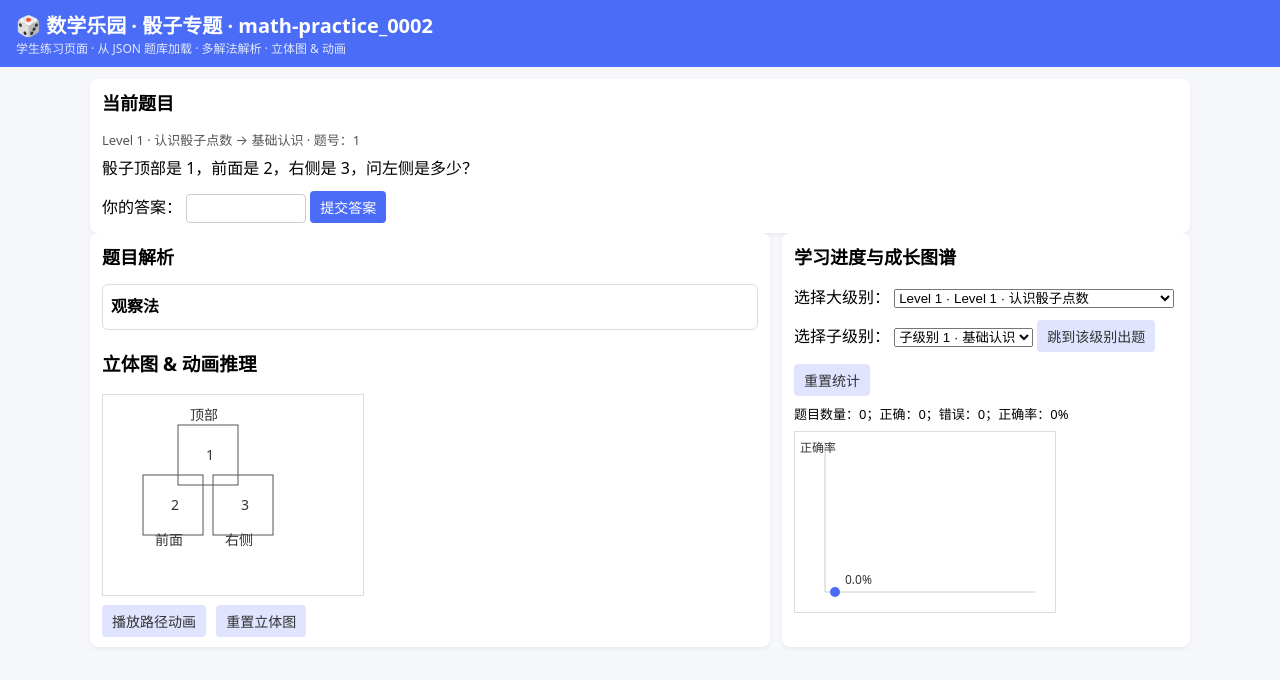
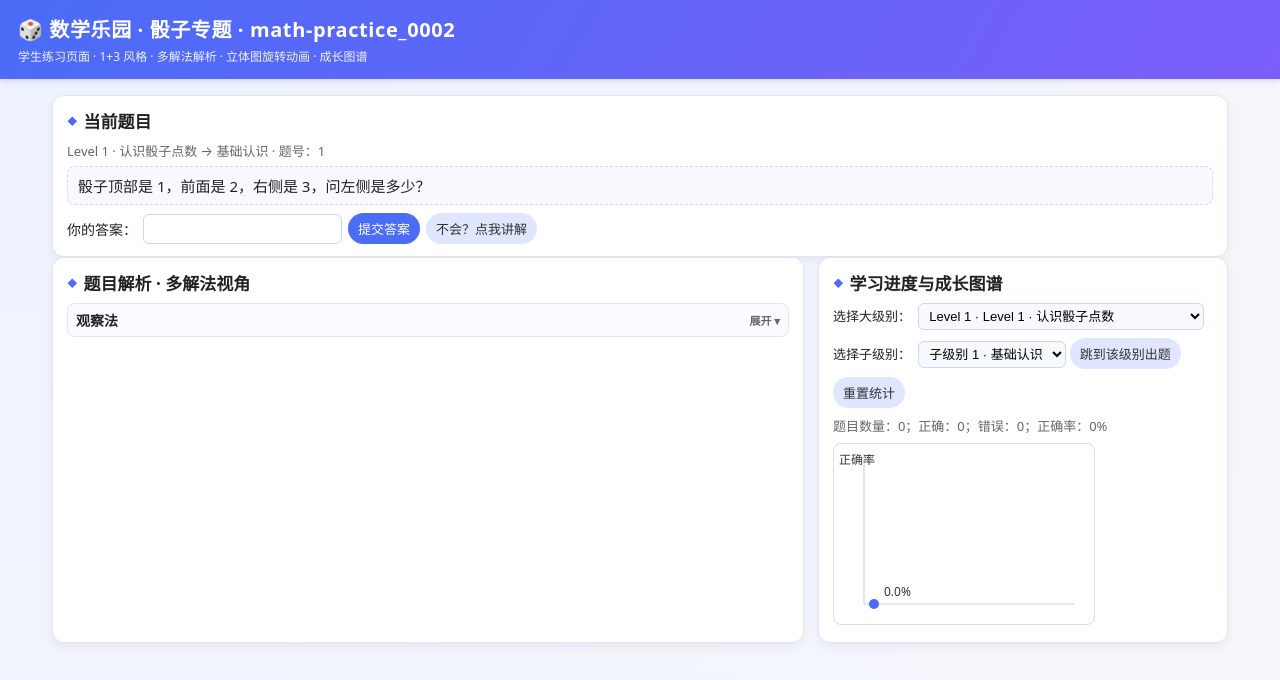
Before and after one commit to always001/always001.github.io, a plain HTML site: page math-practice_0002.html in a window 1280 px wide. Drawn offline with Linux system fonts and the light colour scheme.

Commit message:
复刻布局之前内测版第一版的布局

```diff
--- a/math-practice_0002.html
+++ b/math-practice_0002.html
@@ -5,62 +5,200 @@
 <title>🎲 数学乐园 · 骰子专题 · math-practice_0002</title>
 <meta name="viewport" content="width=device-width, initial-scale=1.0" />
 <style>
+  :root {
+    --bg: #f5f7fb;
+    --card-bg: #ffffff;
+    --primary: #4a6cf7;
+    --primary-soft: #e0e6ff;
+    --border-soft: #e2e6f3;
+    --text-main: #222;
+    --text-sub: #666;
+  }
+  * { box-sizing: border-box; }
   body {
-    font-family: system-ui, -apple-system, BlinkMacSystemFont, "Segoe UI", sans-serif;
     margin: 0;
     padding: 0;
-    background: #f5f7fb;
+    font-family: system-ui, -apple-system, BlinkMacSystemFont, "Segoe UI", sans-serif;
+    background: radial-gradient(circle at top left, #eef2ff, #f5f7fb);
+    color: var(--text-main);
   }
   header {
-    background: #4a6cf7;
+    background: linear-gradient(120deg, #4a6cf7, #7b5dfd);
     color: #fff;
-    padding: 10px 16px;
+    padding: 14px 18px;
+    box-shadow: 0 2px 6px rgba(0,0,0,0.12);
   }
   header h1 {
     margin: 0;
     font-size: 20px;
+    letter-spacing: 0.03em;
   }
   header small {
     display: block;
+    margin-top: 4px;
     font-size: 12px;
-    opacity: 0.85;
+    opacity: 0.9;
   }
   main {
-    padding: 12px;
-    max-width: 1100px;
-    margin: 0 auto;
+    max-width: 1200px;
+    margin: 16px auto;
+    padding: 0 12px 20px;
   }
-  .grid {
+  .layout {
     display: grid;
-    grid-template-columns: 2fr 1.2fr;
-    gap: 12px;
+    grid-template-columns: 2.2fr 1.2fr;
+    gap: 14px;
   }
   .panel {
-    background: #fff;
-    border-radius: 8px;
-    padding: 10px 12px;
-    box-shadow: 0 2px 4px rgba(0,0,0,0.06);
+    background: var(--card-bg);
+    border-radius: 12px;
+    padding: 12px 14px;
+    box-shadow: 0 4px 10px rgba(15,23,42,0.06);
+    border: 1px solid var(--border-soft);
   }
   .panel h2 {
-    margin-top: 0;
-    font-size: 18px;
+    margin: 0 0 8px;
+    font-size: 17px;
+    display: flex;
+    align-items: center;
+    gap: 6px;
+  }
+  .panel h2::before {
+    content: "◆";
+    font-size: 10px;
+    color: var(--primary);
+  }
+  .meta {
+    font-size: 13px;
+    color: var(--text-sub);
+    margin-bottom: 6px;
+  }
+  .statement {
+    font-size: 15px;
+    padding: 8px 10px;
+    border-radius: 8px;
+    background: #f8f9ff;
+    border: 1px dashed #d3d8f5;
+    margin-bottom: 8px;
+  }
+  .answer-row {
+    display: flex;
+    flex-wrap: wrap;
+    align-items: center;
+    gap: 6px;
+    margin-top: 4px;
+  }
+  .answer-row label {
+    font-size: 14px;
+  }
+  input[type="text"] {
+    padding: 6px 8px;
+    border-radius: 6px;
+    border: 1px solid #cbd5f5;
+    min-width: 120px;
+    font-size: 14px;
+  }
+  input[type="text"]:focus {
+    outline: none;
+    border-color: var(--primary);
+    box-shadow: 0 0 0 1px rgba(74,108,247,0.25);
   }
   button {
     padding: 6px 10px;
-    border-radius: 4px;
+    border-radius: 999px;
     border: none;
     cursor: pointer;
+    font-size: 13px;
+    display: inline-flex;
+    align-items: center;
+    gap: 4px;
+    white-space: nowrap;
+  }
+  button.primary {
+    background: var(--primary);
+    color: #fff;
+  }
+  button.primary:hover {
+    background: #3b5ae0;
+  }
+  button.secondary {
+    background: var(--primary-soft);
+    color: #333;
+  }
+  button.secondary:hover {
+    background: #d4dcff;
+  }
+  .answer-result {
+    font-size: 13px;
+    min-height: 18px;
+  }
+  .solution-panel {
+    border-radius: 8px;
+    border: 1px solid #e1e4f5;
+    margin-bottom: 8px;
+    background: #fafbff;
+  }
+  .solution-title {
+    padding: 6px 8px;
     font-size: 14px;
-    margin-right: 6px;
-    margin-top: 4px;
+    font-weight: 600;
+    cursor: pointer;
+    display: flex;
+    justify-content: space-between;
+    align-items: center;
   }
-  button.primary { background: #4a6cf7; color: #fff; }
-  button.secondary { background: #e0e4ff; color: #333; }
-  input[type="text"] {
-    padding: 6px;
-    border-radius: 4px;
-    border: 1px solid #ccc;
-    box-sizing: border-box;
+  .solution-title::after {
+    content: "展开 ▾";
+    font-size: 11px;
+    color: var(--text-sub);
+  }
+  .solution-title.open::after {
+    content: "收起 ▴";
+  }
+  .solution-content {
+    padding: 6px 10px 8px;
+    font-size: 13px;
+    color: var(--text-main);
+  }
+  .solution-content p {
+    margin: 4px 0;
+  }
+  #animation-area h3,
+  #threejs-area h3 {
+    margin: 6px 0;
+    font-size: 14px;
+    color: var(--text-sub);
+  }
+  #stats-area {
+    font-size: 13px;
+    color: var(--text-sub);
+    margin: 6px 0 8px;
+  }
+  select {
+    padding: 4px 6px;
+    border-radius: 6px;
+    border: 1px solid #cbd5f5;
+    font-size: 13px;
+    background: #f8f9ff;
+  }
+  select:focus {
+    outline: none;
+    border-color: var(--primary);
+  }
+  .right-panel-row {
+    margin-bottom: 8px;
+    font-size: 13px;
+  }
+  .right-panel-row label {
+    margin-right: 4px;
+  }
+  canvas {
+    background: #fff;
+  }
+  @media (max-width: 900px) {
+    .layout {
+      grid-template-columns: 1fr;
+    }
   }
 </style>
 </head>
@@ -68,32 +206,33 @@
 
 <header>
   <h1>🎲 数学乐园 · 骰子专题 · math-practice_0002</h1>
-  <small>学生练习页面 · 从 JSON 题库加载 · 多解法解析 · 立体图 & 动画</small>
+  <small>学生练习页面 · 1+3 风格 · 多解法解析 · 立体图旋转动画 · 成长图谱</small>
 </header>
 
 <main>
 
 <section class="panel">
   <h2>当前题目</h2>
-  <div id="problem-meta" style="font-size:13px;color:#555;margin-bottom:6px;"></div>
-  <div id="problem-statement" style="margin-bottom:8px;"></div>
-  <div>
+  <div id="problem-meta" class="meta"></div>
+  <div id="problem-statement" class="statement"></div>
+  <div class="answer-row">
     <label>你的答案：</label>
-    <input type="text" id="answer-input" style="width:120px;" />
+    <input type="text" id="answer-input" />
     <button class="primary" onclick="submitAnswer()">提交答案</button>
-    <span id="answer-result" style="margin-left:8px;font-size:13px;"></span>
+    <button class="secondary" onclick="showExplain()">不会？点我讲解</button>
+    <span id="answer-result" class="answer-result"></span>
   </div>
 </section>
 
-<div class="grid">
+<div class="layout">
 
   <section class="panel">
-    <h2>题目解析</h2>
+    <h2>题目解析 · 多解法视角</h2>
     <div id="solution-panels"></div>
 
     <div id="animation-area" style="margin-top:12px; display:none;">
-      <h3>立体图 & 动画推理</h3>
-      <canvas id="dice-canvas" width="260" height="200" style="border:1px solid #ddd;"></canvas>
+      <h3>立体图 · 第二种解法动画</h3>
+      <canvas id="dice-canvas" width="260" height="200" style="border:1px solid #ddd;border-radius:8px;"></canvas>
       <br>
       <button class="secondary" onclick="playDicePathAnimation()">播放路径动画</button>
       <button class="secondary" onclick="resetDiceView()">重置立体图</button>
@@ -101,7 +240,7 @@
 
     <div id="threejs-area" style="margin-top:12px; display:none;">
       <h3>3D 骰子模型（占位）</h3>
-      <div id="dice-3d" style="width:260px;height:200px;border:1px solid #ddd;"></div>
+      <div id="dice-3d" style="width:260px;height:200px;border:1px solid #ddd;border-radius:8px;"></div>
       <button class="secondary" onclick="initDice3D()">初始化 3D 骰子</button>
       <button class="secondary" onclick="animateDice3DPath(['R','R','F'])">播放 3D 路径动画</button>
     </div>
@@ -109,20 +248,20 @@
 
   <section class="panel">
     <h2>学习进度与成长图谱</h2>
-    <div style="margin-bottom:8px;">
+    <div class="right-panel-row">
       <label>选择大级别：</label>
       <select id="level-select"></select>
     </div>
-    <div style="margin-bottom:8px;">
+    <div class="right-panel-row">
       <label>选择子级别：</label>
       <select id="sublevel-select"></select>
       <button class="secondary" onclick="jumpToSelectedSubLevel()">跳到该级别出题</button>
     </div>
-    <div style="margin-bottom:8px;">
+    <div class="right-panel-row">
       <button class="secondary" onclick="resetStats()">重置统计</button>
     </div>
-    <div id="stats-area" style="font-size:13px;margin-bottom:8px;"></div>
-    <canvas id="growth-canvas" width="260" height="180" style="border:1px solid #ddd;"></canvas>
+    <div id="stats-area"></div>
+    <canvas id="growth-canvas" width="260" height="180" style="border:1px solid #ddd;border-radius:8px;"></canvas>
   </section>
 
 </div>
@@ -209,7 +348,10 @@ function showProblemByIndex(idx) {
   const sub = level.subLevels[currentSubLevelIndex];
 
   if (!sub || !sub.problems || !sub.problems.length) {
+    document.getElementById("problem-meta").textContent = "";
     document.getElementById("problem-statement").textContent = "此子级别暂无题目。";
+    document.getElementById("solution-panels").innerHTML = "";
+    document.getElementById("animation-area").style.display = "none";
     return;
   }
 
@@ -230,6 +372,16 @@ function showProblemByIndex(idx) {
 
   if (currentProblem.hasAnimation) {
     initDiceViewForCurrentProblem(currentProblem);
+  }
+}
+
+// ========== 「不会？点我讲解」 ==========
+function showExplain() {
+  const firstContent = document.querySelector("#solution-panels .solution-content");
+  const firstTitle = document.querySelector("#solution-panels .solution-title");
+  if (firstContent && firstTitle) {
+    firstContent.style.display = "block";
+    firstTitle.classList.add("open");
   }
 }
 
@@ -302,22 +454,19 @@ function renderSolutionPanels(problem) {
     return;
   }
 
+  let hasSecondAnimationSolution = false;
+
   problem.solutions.forEach((sol, idx) => {
     const panel = document.createElement("div");
-    panel.style.border = "1px solid #ddd";
-    panel.style.borderRadius = "6px";
-    panel.style.marginBottom = "8px";
-    panel.style.padding = "8px";
+    panel.className = "solution-panel";
 
     const title = document.createElement("div");
-    title.style.cursor = "pointer";
-    title.style.fontWeight = "bold";
-    title.style.marginBottom = "4px";
+    title.className = "solution-title";
     title.textContent = sol.method || `方法 ${idx + 1}`;
 
     const content = document.createElement("div");
+    content.className = "solution-content";
     content.style.display = "none";
-    content.style.marginTop = "6px";
 
     (sol.steps || []).forEach(step => {
       const p = document.createElement("p");
@@ -326,17 +475,27 @@ function renderSolutionPanels(problem) {
     });
 
     title.onclick = () => {
-      content.style.display =
-        content.style.display === "none" ? "block" : "none";
+      const isHidden = content.style.display === "none";
+      content.style.display = isHidden ? "block" : "none";
+      title.classList.toggle("open", isHidden);
+
+      if (idx === 1 && problem.hasAnimation) {
+        document.getElementById("animation-area").style.display = "block";
+        initDiceViewForCurrentProblem(problem);
+      }
     };
 
     panel.appendChild(title);
     panel.appendChild(content);
     box.appendChild(panel);
+
+    if (idx === 1 && problem.hasAnimation) {
+      hasSecondAnimationSolution = true;
+    }
   });
 
-  const anim = document.getElementById("animation-area");
-  anim.style.display = problem.hasAnimation ? "block" : "none";
+  document.getElementById("animation-area").style.display =
+    hasSecondAnimationSolution ? "block" : "none";
 
   const threeArea = document.getElementById("threejs-area");
   threeArea.style.display = problem.has3D ? "block" : "none";
@@ -384,7 +543,7 @@ function initDiceViewForCurrentProblem(problem) {
 
 function playDicePathAnimation() {
   const ctx = getDiceCanvasCtx();
-  if (!ctx) return;
+  if (!ctx || !currentProblem) return;
 
   let state = {
     top: currentProblem.initialTop   || 1,
@@ -392,7 +551,7 @@ function playDicePathAnimation() {
     right: currentProblem.initialRight || 3
   };
 
-  const path = currentProblem.path || [];
+  const path = currentProblem.path || ["右", "右", "前"];
   let stepIndex = 0;
 
   drawDiceStatic(ctx, state);
@@ -424,7 +583,7 @@ function playDicePathAnimation() {
 
 function resetDiceView() {
   const ctx = getDiceCanvasCtx();
-  if (!ctx) return;
+  if (!ctx || !currentProblem) return;
   const top   = currentProblem.initialTop   || 1;
   const front = currentProblem.initialFront || 2;
   const right = currentProblem.initialRight || 3;
```
